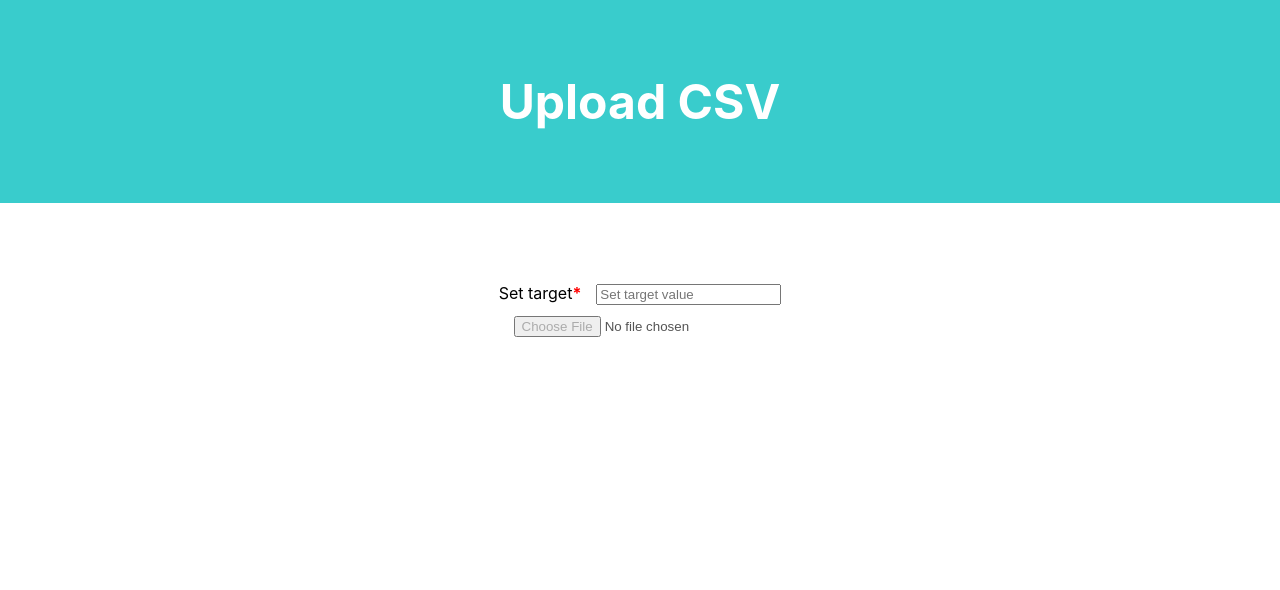
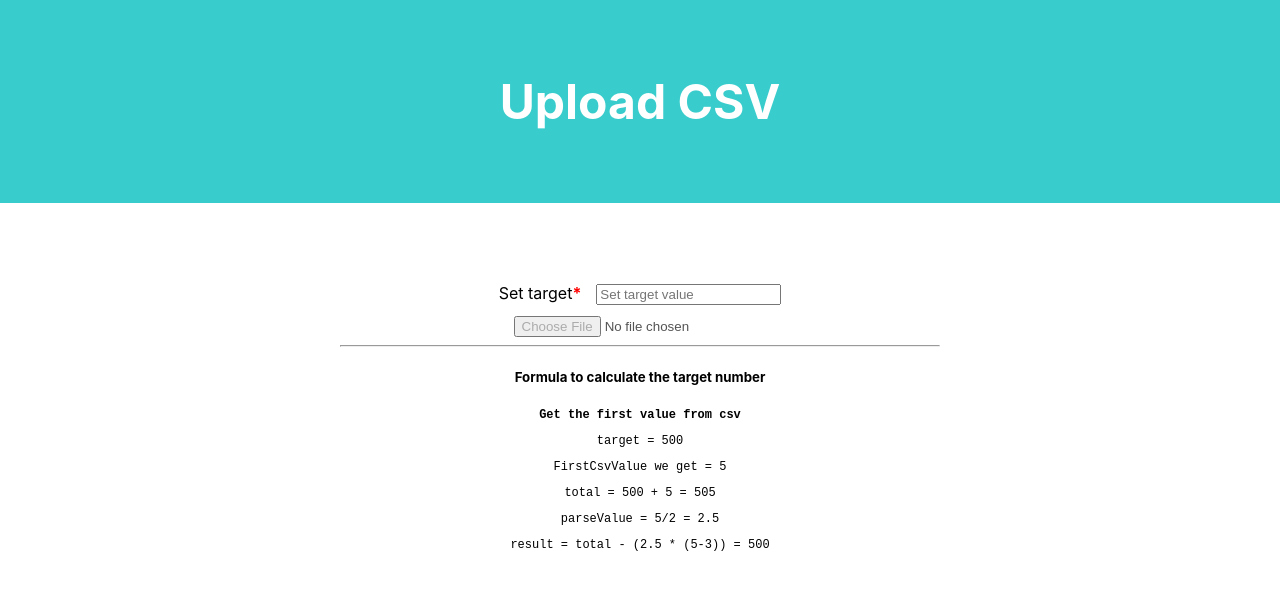
Before and after one commit to mukkaramwaheed/upload-csv-react, a React (Create React App) app: page / in a window 1280 px wide. Shown: the top 590 px of the page. Built offline with nearby package versions, Linux system fonts and the light colour scheme.

Commit message:
Add formula

```diff
--- a/src/App.js
+++ b/src/App.js
@@ -58,11 +58,13 @@ function App() {
   const calculateResult = (targetNum, value) => {
     let record = 0;
     if (value < 0) {
+      let parseValue = Math.abs(value) / 2
       let useCsvValue = parseInt(targetNum) + parseInt(value);
-      record = parseInt(useCsvValue) + parseInt(Math.abs(value));
+      record = parseInt(useCsvValue) + parseInt(parseValue* (5-3));
     } else {
+      let parseValue = Math.abs(value) / 2;
       let useCsvValue = parseInt(targetNum) + parseInt(value);
-      record = parseInt(useCsvValue) - parseInt(value);
+      record = parseInt(useCsvValue) - parseInt(parseValue * (5-3));
     }
     return record;
   };
@@ -85,7 +87,7 @@ function App() {
   return (
     <>
       <header className={styles.header}>
-        <Title text='Upload CSV' isWhiteText={true} />
+        <Title text='Upload CSV ' isWhiteText={true} />
       </header>
       <div className={`${styles.container} ${styles.textCenter}`}>
         <div className={`${styles.marg10}`}>
@@ -115,6 +117,19 @@ function App() {
           onClick={(e) => (e.target.value = null)}
           accept='.csv'
         />
+        <hr/>
+        <div className={`${styles.marg10}`}>
+          <h5>Formula to calculate the target number</h5>
+          <pre className={`${styles.font12}`}>
+
+            <b>Get the first value from csv</b>
+            <p>target = 500</p>
+            <p>FirstCsvValue we get = 5</p>
+            <p>total = 500 + 5 = 505</p>
+            <p>parseValue = 5/2 = 2.5</p>
+            <p>result = total - (2.5 * (5-3)) = 500</p>
+          </pre>
+        </div>
       </div>
     </>
   );
--- a/src/App.module.css
+++ b/src/App.module.css
@@ -48,6 +48,11 @@
 .textCenter{
   text-align: center;
 }
+
+.font12{
+  font-size: 12px;
+}
+
 @media (min-width: 700px) {
   .header {
     margin-bottom: 5em;
```
